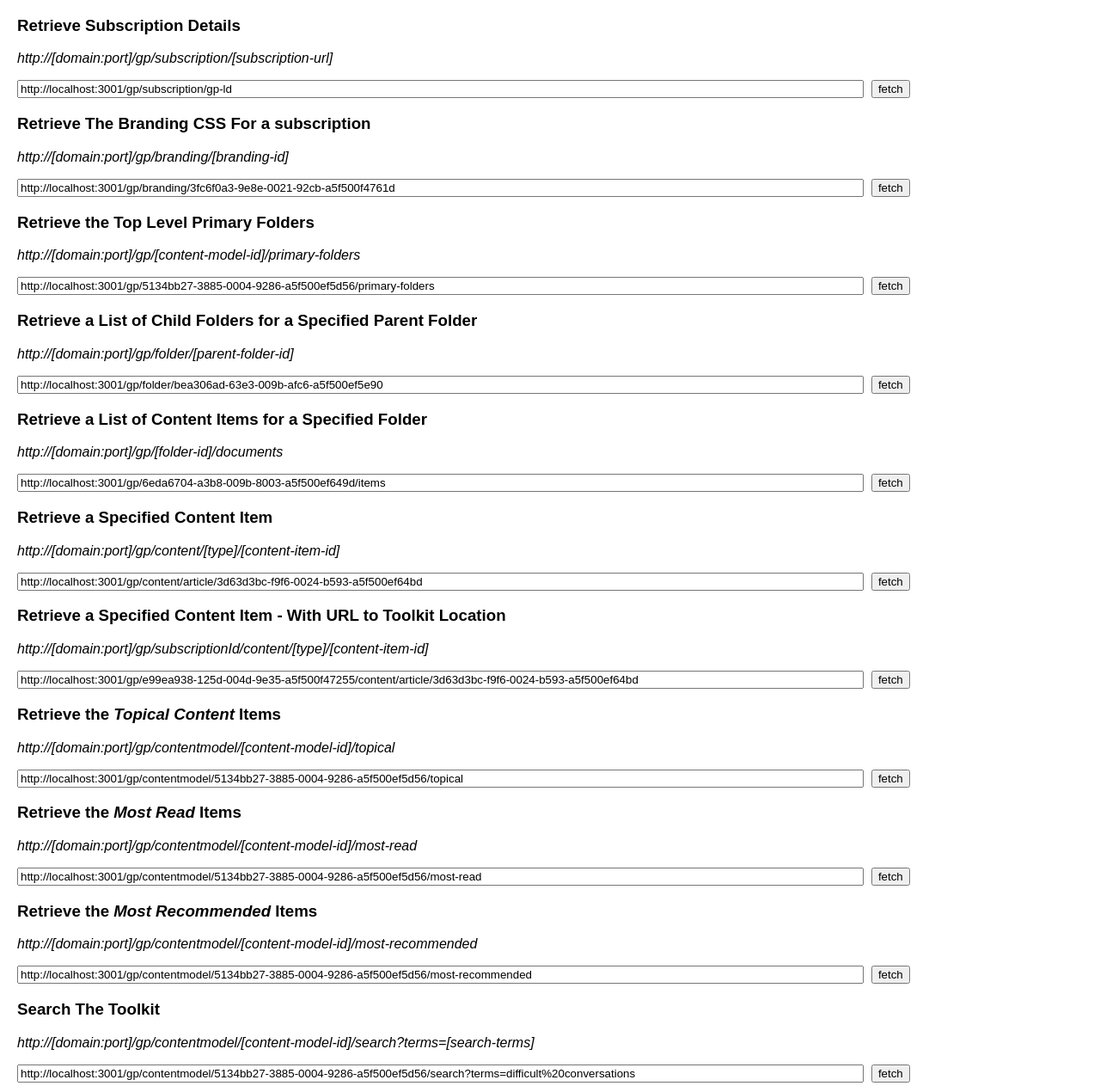
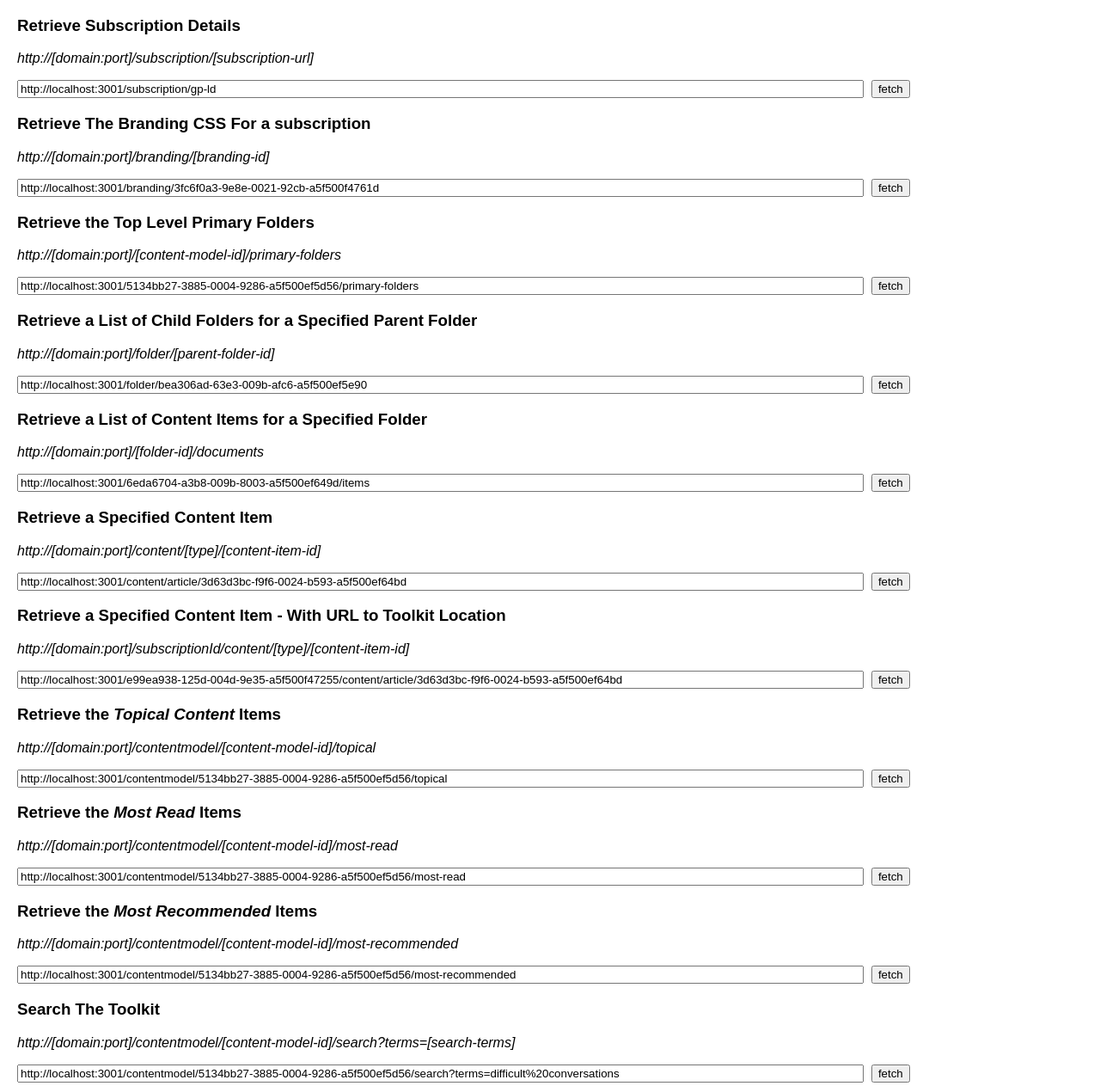
Before and after one commit to gp-technical/stack-pack-gpapi-demo, a website: page src/index.html in a window 1280 px wide. Shown: the part 437-1700 px from the top of the page at 86% size. Drawn offline with Linux system fonts and the light colour scheme.

Commit message:
improved clarity of facade urls

```diff
--- a/package.json
+++ b/package.json
@@ -31,7 +31,7 @@
     "body-parser": "^1.15.2",
     "dotenv": "^4.0.0",
     "express": "^4.13.4",
-    "stack-pack-gpapi": "^0.1.2",
+    "stack-pack-gpapi": "1.1.7",
     "winston": "^2.3.1"
   },
   "devDependencies": {
--- a/src/index.html
+++ b/src/index.html
@@ -56,76 +56,75 @@ function fetchJson(id) {
     <hr/>
     <h1>Test the Demo EndPoints</h1>
     <h3>Retrieve Subscription Details</h3>
-    <p><i>http://[domain:port]/gp/subscription/[subscription-url]</i></p>
+    <p><i>http://[domain:port]/subscription/[subscription-url]</i></p>
     <p>
-      <input id="subscription" type="text" value="http://localhost:3001/gp/subscription/gp-ld" size="120">&nbsp;
+      <input id="subscription" type="text" value="http://localhost:3001/subscription/gp-ld" size="120">&nbsp;
       <input type="button" value="fetch" onclick="fetchJson('subscription')">
     </p>
     <h3>Retrieve The Branding CSS For a subscription</h3>
-    <p><i>http://[domain:port]/gp/branding/[branding-id]</i></p>
+    <p><i>http://[domain:port]/branding/[branding-id]</i></p>
     <p>
-      <input id="branding" type="text" value="http://localhost:3001/gp/branding/3fc6f0a3-9e8e-0021-92cb-a5f500f4761d" size="120">&nbsp;
+      <input id="branding" type="text" value="http://localhost:3001/branding/3fc6f0a3-9e8e-0021-92cb-a5f500f4761d" size="120">&nbsp;
       <input type="button" value="fetch" onclick="fetchJson('branding')">
     </p>
     <h3>Retrieve the Top Level Primary Folders</h3>
-    <p><i>http://[domain:port]/gp/[content-model-id]/primary-folders</i></p>
+    <p><i>http://[domain:port]/[content-model-id]/primary-folders</i></p>
     <p>
-      <input id="primary" type="text" value="http://localhost:3001/gp/5134bb27-3885-0004-9286-a5f500ef5d56/primary-folders" size="120">&nbsp;
+      <input id="primary" type="text" value="http://localhost:3001/5134bb27-3885-0004-9286-a5f500ef5d56/primary-folders" size="120">&nbsp;
       <input type="button" value="fetch" onclick="fetchJson('primary')">
     </p>
     <h3>Retrieve a List of Child Folders for a Specified Parent Folder</h3>
-    <p><i>http://[domain:port]/gp/folder/[parent-folder-id]</i></p>
+    <p><i>http://[domain:port]/folder/[parent-folder-id]</i></p>
     <p>
-      <input id="children" type="text" value="http://localhost:3001/gp/folder/bea306ad-63e3-009b-afc6-a5f500ef5e90" size="120">&nbsp;
+      <input id="children" type="text" value="http://localhost:3001/folder/bea306ad-63e3-009b-afc6-a5f500ef5e90" size="120">&nbsp;
       <input type="button" value="fetch" onclick="fetchJson('children')">
     </p>
     <h3>Retrieve a List of Content Items for a Specified Folder</h3>
-    <p><i>http://[domain:port]/gp/[folder-id]/documents</i></p>
+    <p><i>http://[domain:port]/[folder-id]/documents</i></p>
     <p>
-      <input id="items" type="text" value="http://localhost:3001/gp/6eda6704-a3b8-009b-8003-a5f500ef649d/items" size="120">&nbsp;
+      <input id="items" type="text" value="http://localhost:3001/6eda6704-a3b8-009b-8003-a5f500ef649d/items" size="120">&nbsp;
       <input type="button" value="fetch" onclick="fetchJson('items')">
     </p>
 
     <h3>Retrieve a Specified Content Item</h3>
-    <p><i>http://[domain:port]/gp/content/[type]/[content-item-id]</i></p>
+    <p><i>http://[domain:port]/content/[type]/[content-item-id]</i></p>
     <p>
-      <input id="item" type="text" value="http://localhost:3001/gp/content/article/3d63d3bc-f9f6-0024-b593-a5f500ef64bd" size="120">&nbsp;
+      <input id="item" type="text" value="http://localhost:3001/content/article/3d63d3bc-f9f6-0024-b593-a5f500ef64bd" size="120">&nbsp;
       <input type="button" value="fetch" onclick="fetchJson('item')">
     </p>
 
     <h3>Retrieve a Specified Content Item - With URL to Toolkit Location</h3>
-    <p><i>http://[domain:port]/gp/subscriptionId/content/[type]/[content-item-id]</i></p>
+    <p><i>http://[domain:port]/subscriptionId/content/[type]/[content-item-id]</i></p>
     <p>
-      <input id="url" type="text" value="http://localhost:3001/gp/e99ea938-125d-004d-9e35-a5f500f47255/content/article/3d63d3bc-f9f6-0024-b593-a5f500ef64bd" size="120">&nbsp;
+      <input id="url" type="text" value="http://localhost:3001/e99ea938-125d-004d-9e35-a5f500f47255/content/article/3d63d3bc-f9f6-0024-b593-a5f500ef64bd" size="120">&nbsp;
       <input type="button" value="fetch" onclick="fetchJson('url')">
     </p>
 
-
     <h3>Retrieve the <i>Topical Content</i> Items</h3>
-    <p><i>http://[domain:port]/gp/contentmodel/[content-model-id]/topical</i></p>
+    <p><i>http://[domain:port]/contentmodel/[content-model-id]/topical</i></p>
     <p>
-      <input id="topical" type="text" value="http://localhost:3001/gp/contentmodel/5134bb27-3885-0004-9286-a5f500ef5d56/topical" size="120">&nbsp;
+      <input id="topical" type="text" value="http://localhost:3001/contentmodel/5134bb27-3885-0004-9286-a5f500ef5d56/topical" size="120">&nbsp;
       <input type="button" value="fetch" onclick="fetchJson('topical')">
     </p>
 
     <h3>Retrieve the <i>Most Read</i> Items</h3>
-    <p><i>http://[domain:port]/gp/contentmodel/[content-model-id]/most-read</i></p>
+    <p><i>http://[domain:port]/contentmodel/[content-model-id]/most-read</i></p>
     <p>
-      <input id="read" type="text" value="http://localhost:3001/gp/contentmodel/5134bb27-3885-0004-9286-a5f500ef5d56/most-read" size="120">&nbsp;
+      <input id="read" type="text" value="http://localhost:3001/contentmodel/5134bb27-3885-0004-9286-a5f500ef5d56/most-read" size="120">&nbsp;
       <input type="button" value="fetch" onclick="fetchJson('read')">
     </p>
 
     <h3>Retrieve the <i>Most Recommended</i> Items</h3>
-    <p><i>http://[domain:port]/gp/contentmodel/[content-model-id]/most-recommended</i></p>
+    <p><i>http://[domain:port]/contentmodel/[content-model-id]/most-recommended</i></p>
     <p>
-      <input id="recommended" type="text" value="http://localhost:3001/gp/contentmodel/5134bb27-3885-0004-9286-a5f500ef5d56/most-recommended" size="120">&nbsp;
+      <input id="recommended" type="text" value="http://localhost:3001/contentmodel/5134bb27-3885-0004-9286-a5f500ef5d56/most-recommended" size="120">&nbsp;
       <input type="button" value="fetch" onclick="fetchJson('recommended')">
     </p>
 
     <h3>Search The Toolkit</h3>
-    <p><i>http://[domain:port]/gp/contentmodel/[content-model-id]/search?terms=[search-terms]</i></p>
+    <p><i>http://[domain:port]/contentmodel/[content-model-id]/search?terms=[search-terms]</i></p>
     <p>
-      <input id="search" type="text" value="http://localhost:3001/gp/contentmodel/5134bb27-3885-0004-9286-a5f500ef5d56/search?terms=difficult%20conversations" size="120">&nbsp;
+      <input id="search" type="text" value="http://localhost:3001/contentmodel/5134bb27-3885-0004-9286-a5f500ef5d56/search?terms=difficult%20conversations" size="120">&nbsp;
       <input type="button" value="fetch" onclick="fetchJson('search')">
     </p>
     <hr/>
```
Also changed, not shown: src/express.js (+11 -11 lines).
